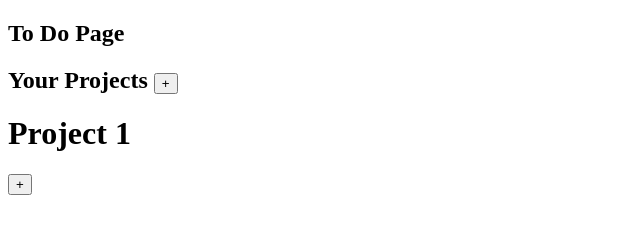
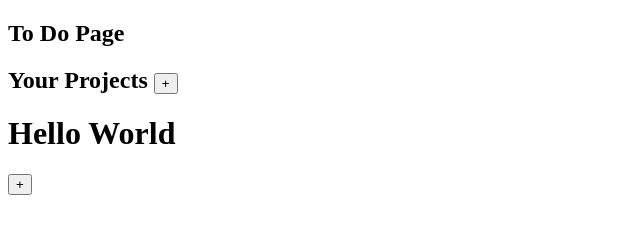
Before and after one commit to markpandan/todo-project, a plain HTML site: page src/template.html in a window 1280 px wide. Shown: the whole page, without its empty margins (0-640 px from the left). Drawn offline with Linux system fonts and the light colour scheme.

Commit message:
Clean console.log codes

```diff
--- a/src/css/styles.css
+++ b/src/css/styles.css
@@ -62,6 +62,10 @@ aside {
   padding: 3rem;
 }
 
+/* aside > * {
+  font-size: 2em;
+} */
+
 .content {
   padding: 3rem;
   grid-area: content;
--- a/src/index.js
+++ b/src/index.js
@@ -53,7 +53,6 @@ function displayProjects() {
   projectSelect.textContent = "";
   projectButtonGroup.textContent = "";
   projects.list.forEach((project, index) => {
-    console.log(project);
     let option = document.createElement("option");
     option.textContent = project.title;
     option.value = index;
--- a/src/template.html
+++ b/src/template.html
@@ -15,7 +15,7 @@
     </aside>
     <div class="content">
       <div class="content-header">
-        <h1>Project 1</h1>
+        <h1>Hello World</h1>
         <button id="addTodo">+</button>
       </div>
       <div class="todo-list"></div>
```
